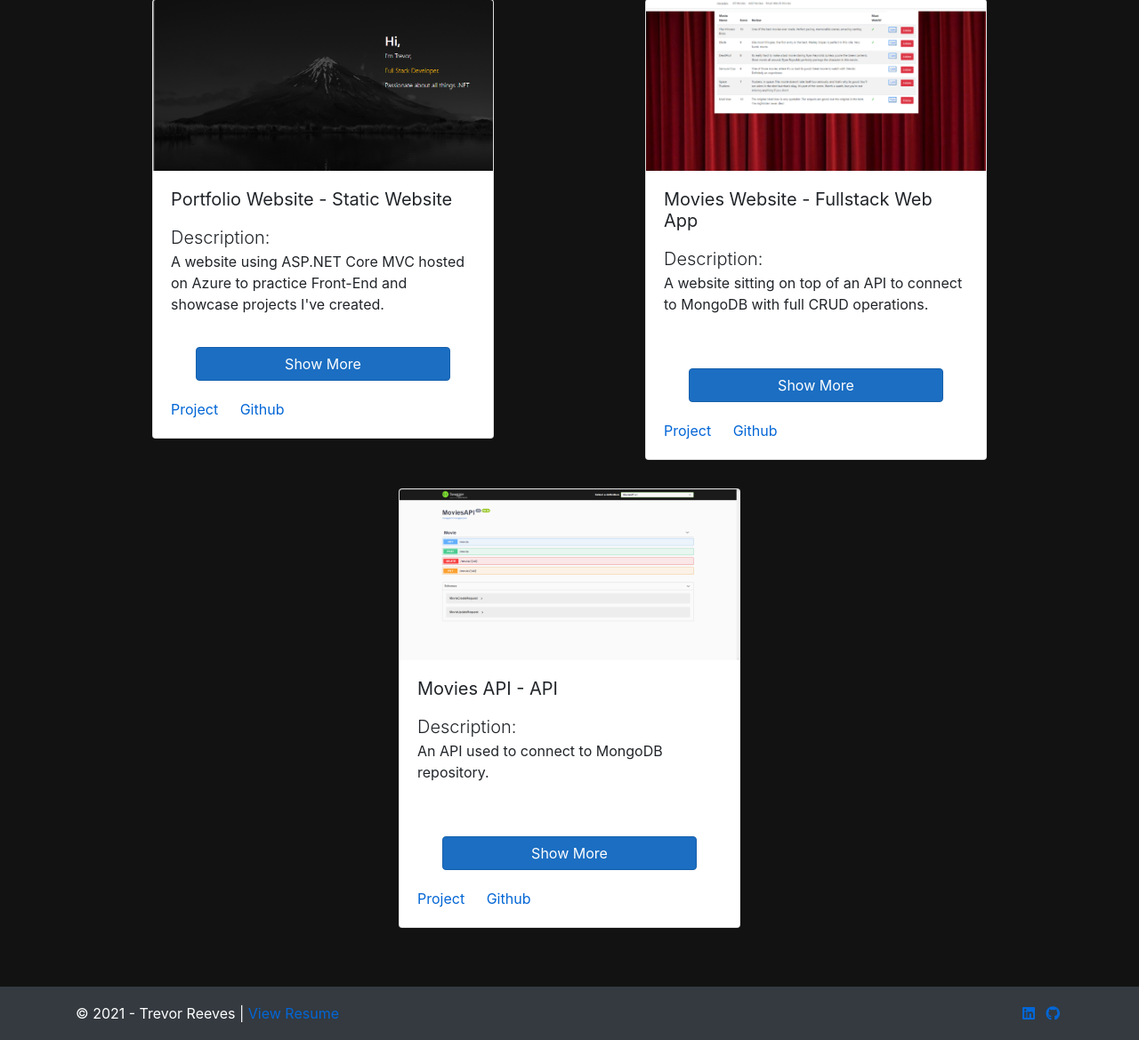
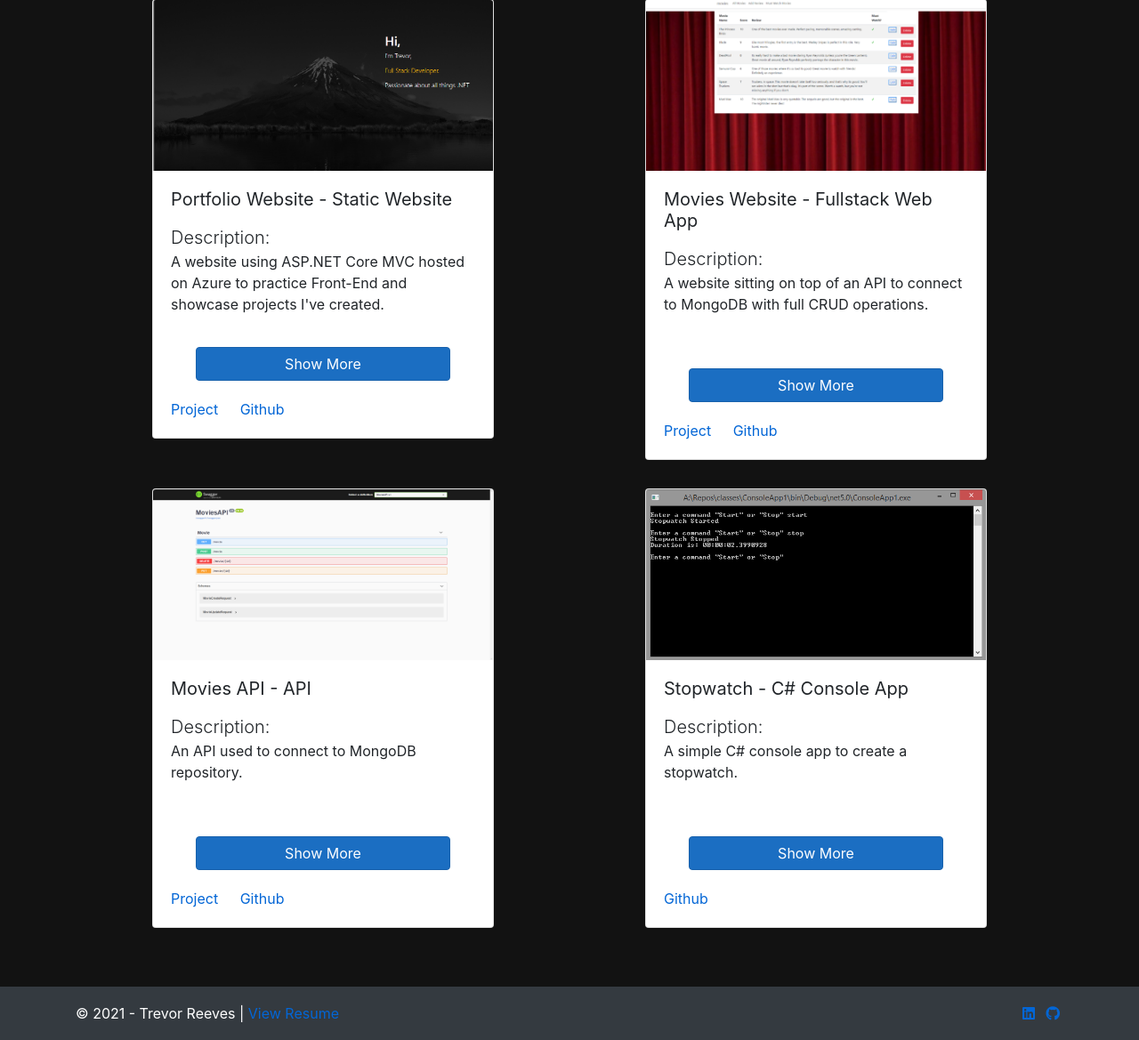
Before and after one commit to reevest2/personalwebsite, an ASP.NET Core app: page /Project in a window 1280 px wide. Shown: the part 91-1260 px from the top of the page at 89% size. Run offline with ASP.NET Core 8, Linux system fonts and the light colour scheme.

Commit message:
added stopwatch project

```diff
--- a/Views/Project/Index.cshtml
+++ b/Views/Project/Index.cshtml
@@ -1,5 +1,6 @@
 <div class="container p-3" >
     <div class="d-flex flex-wrap align-items-start justify-content-around" style="row-gap:2em; padding-bottom: 50px">
+
         <div class="card" style="width: 24rem;">
             <img class="card-img-top" src="~/photos/portfolio_homepage.png" alt="Card image cap">
             <div class="card-body">
@@ -29,6 +30,8 @@
                 <a href="https://github.com/reevest2/personalwebsite" class="card-link" target="_blank" rel="noopener noreferrer">Github</a>
             </div>
         </div>
+
+
         <div class="card" style="width: 24rem;">
             <img class="card-img-top" src="~/photos/movies_homepage.png" alt="Card image cap">
             <div class="card-body">
@@ -54,6 +57,8 @@
                 <a href="https://github.com/reevest2/movies" class="card-link" target="_blank" rel="noopener noreferrer">Github</a>
             </div>
         </div>
+
+
         <div class="card" style="width: 24rem;">
             <img class="card-img-top" src="~/photos/api_homepage.png" alt="Card image cap">
             <div class="card-body">
@@ -79,5 +84,33 @@
                 <a href="https://github.com/reevest2/movies-api" class="card-link" target="_blank" rel="noopener noreferrer">Github</a>
             </div>
         </div>
+
+
+        <div class="card" style="width: 24rem;">
+            <img class="card-img-top" src="~/photos/stopwatch.png" alt="Card image cap">
+            <div class="card-body">
+                <h5 class="card-title lead"><b>Stopwatch - C# Console App</b></h5>
+                <p class="card-text"> <div class="lead">Description:</div>A simple C# console app to create a stopwatch.</p> <br>
+            </div>
+            <div class="text-center">
+                <button class="btn btn-primary w-75" data-toggle="collapse" data-target="#card4">Show More</button>
+            </div>
+            <ul class="list-group list-group-flush collapse" id="card4">
+                <li class="list-group-item">
+                    <b>Challenges:</b> This project was relatively straightforward, the biggest challenge was trying to make as many classes private as possible.
+                </li>
+                <li class="list-group-item">
+                    <b>Solutions:</b> Create a minimal viable product quickly, and refactor to conform to best practices.
+                </li>
+                <li class="list-group-item">
+                    <b>What I learned:</b> I learned that private classes should begin with an underscore "_". I also learned that you should make your methods public, but keep properties private so they cannot be manipulated by outside classes.
+                </li>
+            </ul>
+            <div class="card-body">
+                <a href="https://github.com/reevest2/stopwatch" class="card-link" target="_blank" rel="noopener noreferrer">Github</a>
+            </div>
+        </div>
+
+
     </div>
 </div>
```
Also changed, not shown: wwwroot/photos/stopwatch.png (added), 1 other file.
